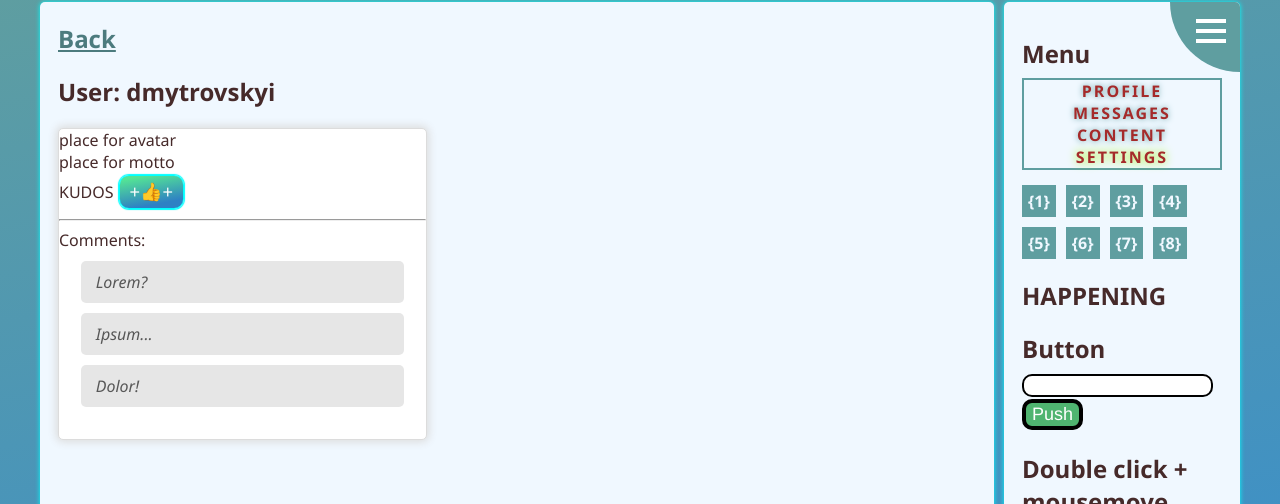
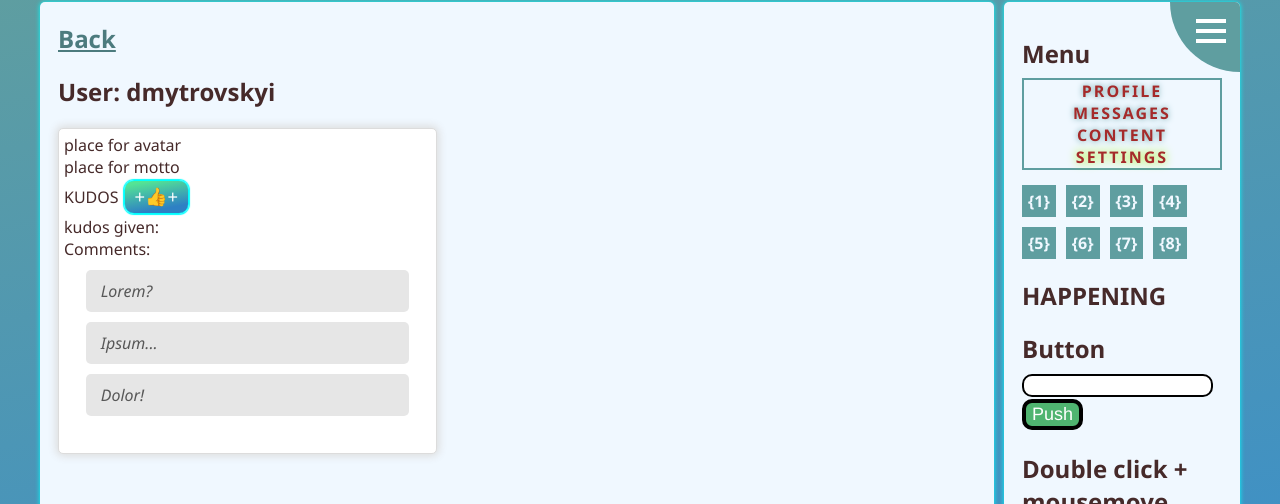
Before and after one commit to tztaras/app, a React (Create React App) app: page /users/dmytrovskyi in a window 1280 px wide. Shown: the part 180-684 px from the top of the page. Built offline with nearby package versions, Linux system fonts and the light colour scheme.

Commit message:
.likeOmeter

```diff
--- a/src/Users/UsersID/UsersID.js
+++ b/src/Users/UsersID/UsersID.js
@@ -3,12 +3,21 @@ import { useParams } from "react-router-dom";
 import { Link } from "react-router-dom";
 import css from "./Usersid.module.css";
 import Comment from "./Comment";
-import React from "react";
+import React, {useRef, useState} from "react";
 
 
 
 const UsersID = ()=> {
     let { userName } = useParams();
+    const [likeOmeter, setLikeOmeter] = useState(0);
+    const likeCount = useRef();
+
+    function likeFu() {
+        const count = likeOmeter+1;
+        setLikeOmeter(count);
+        likeCount.current.innerHTML = count;
+
+    }
     return (
         <div className="aboutUsers">
             <section>
@@ -25,7 +34,11 @@ const UsersID = ()=> {
                     <div>place for avatar</div>
                     <div>place for motto</div>
                     <span>KUDOS</span>
-                    <button className={css.like}>+&#128077;+ </button><hr/>
+                    <button className={css.like} onClick={likeFu}>+&#128077;+ </button><br />
+                    <span> kudos given: </span><span ref={likeCount} className={css.likeOmeter}></span>
+
+                    {/* <span ref={likeCount}></span> */}
+                    <br />
                     <span>Comments:</span>
                     <Comment message='Lorem?'/>
                     <Comment message='Ipsum...'/>
--- a/src/Users/UsersID/Usersid.module.css
+++ b/src/Users/UsersID/Usersid.module.css
@@ -4,6 +4,7 @@
     border: 1px double gainsboro;
     box-shadow: 0 0 8px 2px gainsboro;
     border-radius: 5px;
+    padding: 5px;
 }
 
 .like {
@@ -16,3 +17,8 @@
     /* background: 170deg, cadetblue 10%, rgb(50, 139, 212) 80%; */
 
 }
+
+.likeOmeter {
+    color: rgb(13, 170, 21);
+    text-shadow: 0px 0px 3px rgb(9, 255, 0);
+}
```
